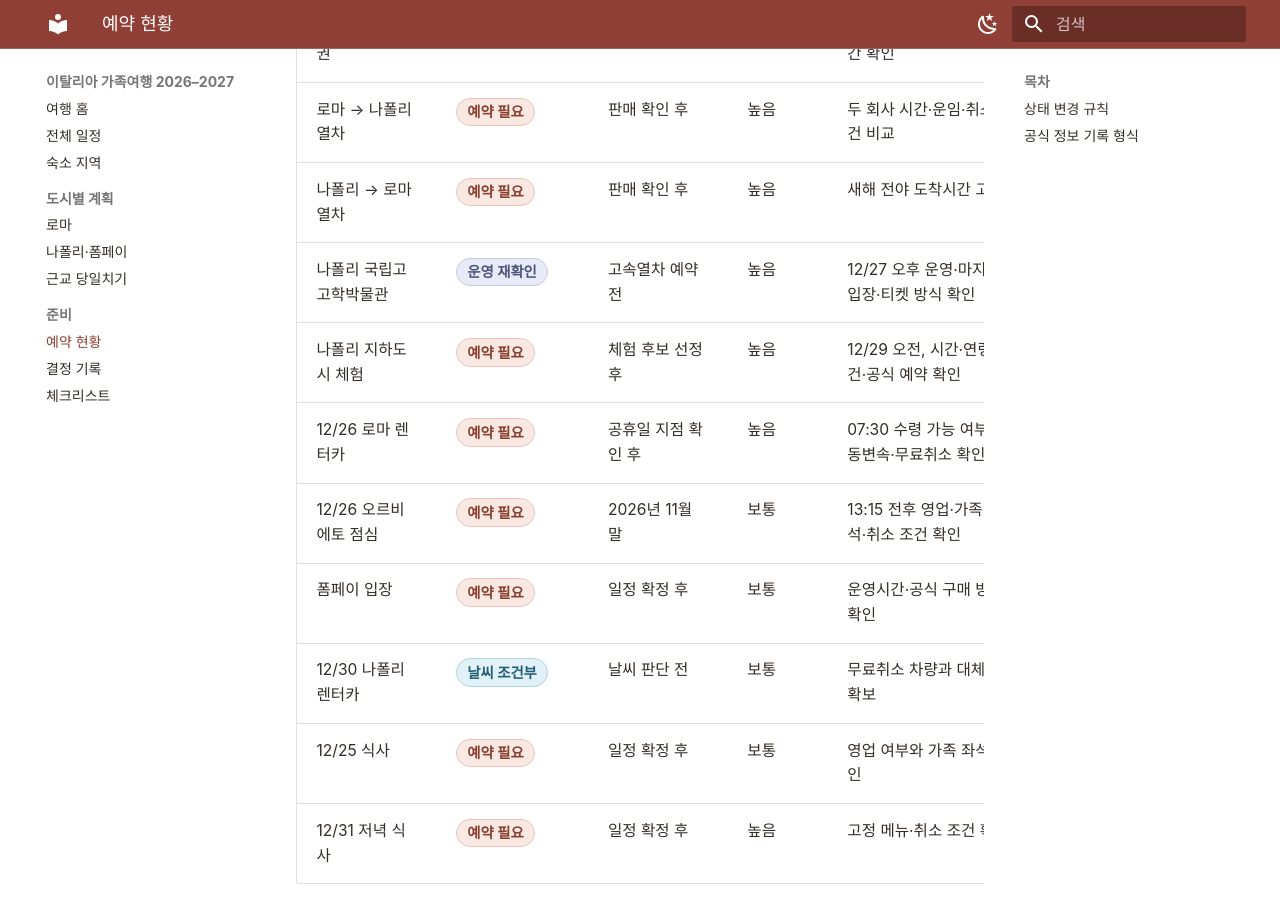
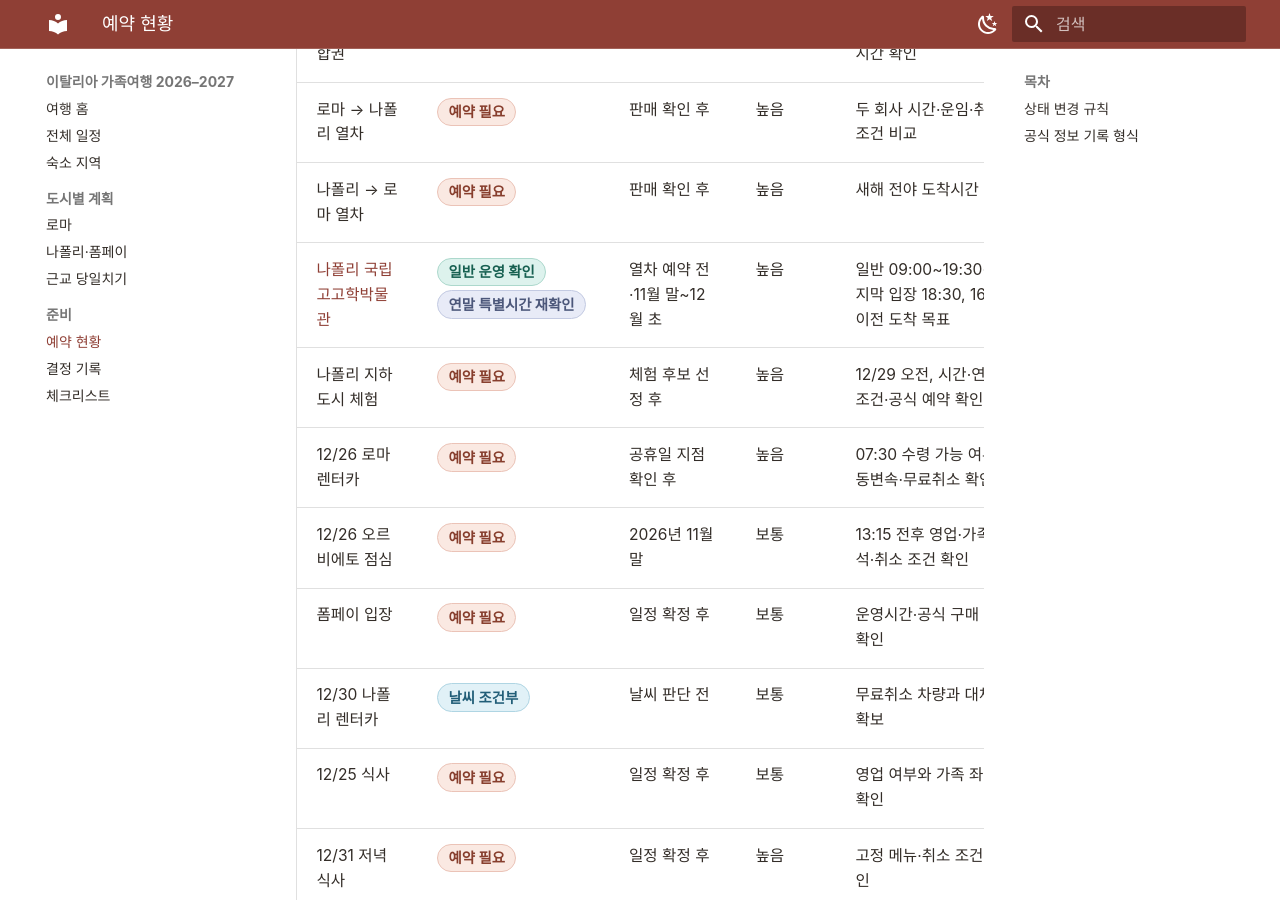
Before and after one commit to Jaeho211/italy-family-trip-2026, an MkDocs documentation site: the page built from docs/reservations.md, in a window 1280 px wide and 900 px high, scrolled down 893 px. Built offline with MkDocs 1.6.1 and Material for MkDocs 9.7.7, drawn with Linux system fonts in a browser that asks for light colours.

Commit message:
docs: update MANN verification status

```diff
--- a/docs/reservations.md
+++ b/docs/reservations.md
@@ -16,7 +16,7 @@
 | 콜로세움 통합권 | <span class="status booking">예약 필요</span> | 판매 확인 후 | 높음 | 공식 판매 일정과 오전 시간 확인 |
 | 로마 → 나폴리 열차 | <span class="status booking">예약 필요</span> | 판매 확인 후 | 높음 | 두 회사 시간·운임·취소 조건 비교 |
 | 나폴리 → 로마 열차 | <span class="status booking">예약 필요</span> | 판매 확인 후 | 높음 | 새해 전야 도착시간 고려 |
-| 나폴리 국립고고학박물관 | <span class="status recheck">운영 재확인</span> | 고속열차 예약 전 | 높음 | 12/27 오후 운영·마지막 입장·티켓 방식 확인 |
+| [나폴리 국립고고학박물관](https://www.museoarcheologiconapoli.it/en/timetables-and-fares/){ target="_blank" rel="noopener" } | <span class="status verified">일반 운영 확인</span><br><span class="status recheck">연말 특별시간 재확인</span> | 열차 예약 전·11월 말~12월 초 | 높음 | 일반 09:00~19:30·마지막 입장 18:30, 16:30 이전 도착 목표 |
 | 나폴리 지하도시 체험 | <span class="status booking">예약 필요</span> | 체험 후보 선정 후 | 높음 | 12/29 오전, 시간·연령 조건·공식 예약 확인 |
 | 12/26 로마 렌터카 | <span class="status booking">예약 필요</span> | 공휴일 지점 확인 후 | 높음 | 07:30 수령 가능 여부·자동변속·무료취소 확인 |
 | 12/26 오르비에토 점심 | <span class="status booking">예약 필요</span> | 2026년 11월 말 | 보통 | 13:15 전후 영업·가족 좌석·취소 조건 확인 |
```
